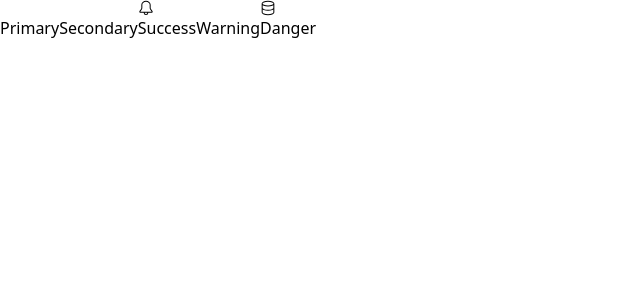
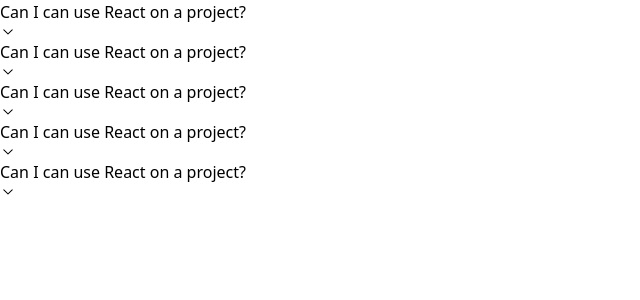
Before and after one commit to sksamassa/components, a React (Vite) app: page / in a window 1280 px wide. Shown: the top 300 px of the page, without its empty margins (0-640 px from the left). Built offline with nearby package versions, Linux system fonts and the light colour scheme.

Commit message:
make accordion component

```diff
--- a/src/App.jsx
+++ b/src/App.jsx
@@ -1,33 +1,39 @@
-import { useState } from "react";
-import { GoBell } from "react-icons/go";
-import { GoDatabase } from "react-icons/go";
 import "./App.css";
-import Button from "./Button";
+import Accordion from "./components/Accordion";
+// import ButtonPage from "./pages/ButtonPage";
+
+const items = [
+  {
+    id: 1,
+    label: "Can I can use React on a project?",
+    content: `Lorem ipsum odor amet, consectetuer adipiscing elit. Nascetur ornare vitae per quam nascetur curae metus consectetur consectetur. Nunc turpis parturient sit condimentum nibh nisi cubilia nostra. Mollis molestie ac purus leo suscipit vehicula. Ex consectetur dolor morbi vestibulum; erat gravida integer. Condimentum nisl per luctus per efficitur. Sollicitudin aptent inceptos magna mollis elementum molestie. Nascetur sapien hendrerit dui cras bibendum vestibulum. Semper malesuada at litora turpis, sollicitudin per.`,
+  },
+  {
+    id: 2,
+    label: "Can I can use React on a project?",
+    content: `Lorem ipsum odor amet, consectetuer adipiscing elit. Nascetur ornare vitae per quam nascetur curae metus consectetur consectetur. Nunc turpis parturient sit condimentum nibh nisi cubilia nostra. Mollis molestie ac purus leo suscipit vehicula. Ex consectetur dolor morbi vestibulum; erat gravida integer. Condimentum nisl per luctus per efficitur. Sollicitudin aptent inceptos magna mollis elementum molestie. Nascetur sapien hendrerit dui cras bibendum vestibulum. Semper malesuada at litora turpis, sollicitudin per.`,
+  },
+  {
+    id: 3,
+    label: "Can I can use React on a project?",
+    content: `Lorem ipsum odor amet, consectetuer adipiscing elit. Nascetur ornare vitae per quam nascetur curae metus consectetur consectetur. Nunc turpis parturient sit condimentum nibh nisi cubilia nostra. Mollis molestie ac purus leo suscipit vehicula. Ex consectetur dolor morbi vestibulum; erat gravida integer. Condimentum nisl per luctus per efficitur. Sollicitudin aptent inceptos magna mollis elementum molestie. Nascetur sapien hendrerit dui cras bibendum vestibulum. Semper malesuada at litora turpis, sollicitudin per.`,
+  },
+  {
+    id: 4,
+    label: "Can I can use React on a project?",
+    content: `Lorem ipsum odor amet, consectetuer adipiscing elit. Nascetur ornare vitae per quam nascetur curae metus consectetur consectetur. Nunc turpis parturient sit condimentum nibh nisi cubilia nostra. Mollis molestie ac purus leo suscipit vehicula. Ex consectetur dolor morbi vestibulum; erat gravida integer. Condimentum nisl per luctus per efficitur. Sollicitudin aptent inceptos magna mollis elementum molestie. Nascetur sapien hendrerit dui cras bibendum vestibulum. Semper malesuada at litora turpis, sollicitudin per.`,
+  },
+  {
+    id: 5,
+    label: "Can I can use React on a project?",
+    content: `Lorem ipsum odor amet, consectetuer adipiscing elit. Nascetur ornare vitae per quam nascetur curae metus consectetur consectetur. Nunc turpis parturient sit condimentum nibh nisi cubilia nostra. Mollis molestie ac purus leo suscipit vehicula. Ex consectetur dolor morbi vestibulum; erat gravida integer. Condimentum nisl per luctus per efficitur. Sollicitudin aptent inceptos magna mollis elementum molestie. Nascetur sapien hendrerit dui cras bibendum vestibulum. Semper malesuada at litora turpis, sollicitudin per.`,
+  },
+];
 
 function App() {
-  const [count, setCount] = useState(0);
-
-  const handleClick = () => {
-    console.log('Clicked!')
-  }
-
   return (
-    <div className="block">
-      <Button className="m-4" onMouseEnter={() => console.log('Mouse enters')} onClick={handleClick} primary outline rounded>
-        Primary
-
-      </Button>
-      <Button secondary outline>
-        Secondary
-      </Button>
-      <Button success><GoBell /> Success</Button>
-      <Button warning outline>
-        Warning
-      </Button>
-      <Button danger outline>
-      <GoDatabase />
-        Danger
-      </Button>
+    <div className="">
+      <Accordion items={items} />
     </div>
   );
 }
--- a/src/Button.jsx
+++ /dev/null
@@ -1,49 +0,0 @@
-import PropTypes from "prop-types";
-import classNames from "classnames";
-
-export default function Button({
-  children,
-  primary,
-  secondary,
-  success,
-  warning,
-  danger,
-  rounded,
-  outline,
-  ...rest
-}) {
-  const classes = classNames(rest.className, "px-3 py-1.5 border flex items-center gap-x-2", {
-    "border-blue-500 bg-blue-500 text-white": primary,
-    "border-gray-900 bg-gray-900 text-white": secondary,
-    "border-green-500 bg-green-500 text-white": success,
-    "border-yellow-400 bg-yellow-400 text-white": warning,
-    "border-red-500 bg-red-500 text-white": danger,
-    "rounded-full": rounded,
-    "border-2 bg-white": outline,
-    "border-blue-500 text-blue-600": primary && outline,
-    "border-gray-900 text-gray-800": secondary && outline,
-    "border-green-500 text-green-550": success && outline,
-    "border-yellow-400": warning && outline,
-    "border-red-500 text-red-500": outline && danger,
-  });
-
-  console.log(rest)
-  return <button {...rest} className={classes}>{children}</button>;
-}
-
-Button.propTypes = {
-  checkValidationValue: ({ primary, secondary, success, warning, danger }) => {
-    const count =
-      Number(!!primary) +
-      Number(!!secondary) +
-      Number(!!success) +
-      Number(!!warning) +
-      Number(!!danger);
-
-    if (count > 1) {
-      return new Error(
-        "Only one of the primary, secondary, success, danger can be true"
-      );
-    }
-  },
-};
--- /dev/null
+++ b/src/components/Accordion.jsx
@@ -0,0 +1,38 @@
+import { useState } from "react";
+import { GoChevronDown } from "react-icons/go";
+import { GoChevronUp } from "react-icons/go";
+
+export default function Accordion({ items }) {
+  const [expandedIndex, setExpandedIndex] = useState();
+
+  const handleClick = (nextIndex) => {
+    setExpandedIndex(currentIndex => {
+      return currentIndex === nextIndex ? -1 : nextIndex
+    })
+  };
+
+  const renderedItems = items.map((item, index) => {
+    const isExpanded = index === expandedIndex;
+
+    const icon = (
+      <span>{isExpanded ? <GoChevronUp /> : <GoChevronDown />}</span>
+    );
+
+    return (
+      <div
+        className="flex flex-col items-center justify-center border border-gray-1"
+        key={item.id}
+      >
+        <div
+          className="flex w-full items-center justify-between cursor-pointer bg-gray-100 p-4-"
+          onClick={() => handleClick(index)}
+        >
+          {item.label} {icon}
+        </div>
+        {isExpanded && <div className="p-4">{item.content}</div>}
+      </div>
+    );
+  });
+
+  return <div>{renderedItems}</div>;
+}
--- /dev/null
+++ b/src/pages/ButtonPage.jsx
@@ -0,0 +1,40 @@
+import { GoBell } from "react-icons/go";
+import { GoDatabase } from "react-icons/go";
+
+import Button from "../components/Button";
+
+function ButtonPage() {
+  const handleClick = () => {
+    console.log("Clicked!");
+  };
+
+  return (
+    <div className="block space-y-4">
+      <Button
+        className="m-4"
+        onMouseEnter={() => console.log("Mouse enters")}
+        onClick={handleClick}
+        primary
+        outline
+        rounded
+      >
+        Primary
+      </Button>
+      <Button secondary outline>
+        Secondary
+      </Button>
+      <Button success>
+        <GoBell /> Success
+      </Button>
+      <Button warning outline>
+        Warning
+      </Button>
+      <Button danger outline>
+        <GoDatabase />
+        Danger
+      </Button>
+    </div>
+  );
+}
+
+export default ButtonPage;
```
Also changed, not shown: src/components/Button.jsx (added, +57 -0 lines).
